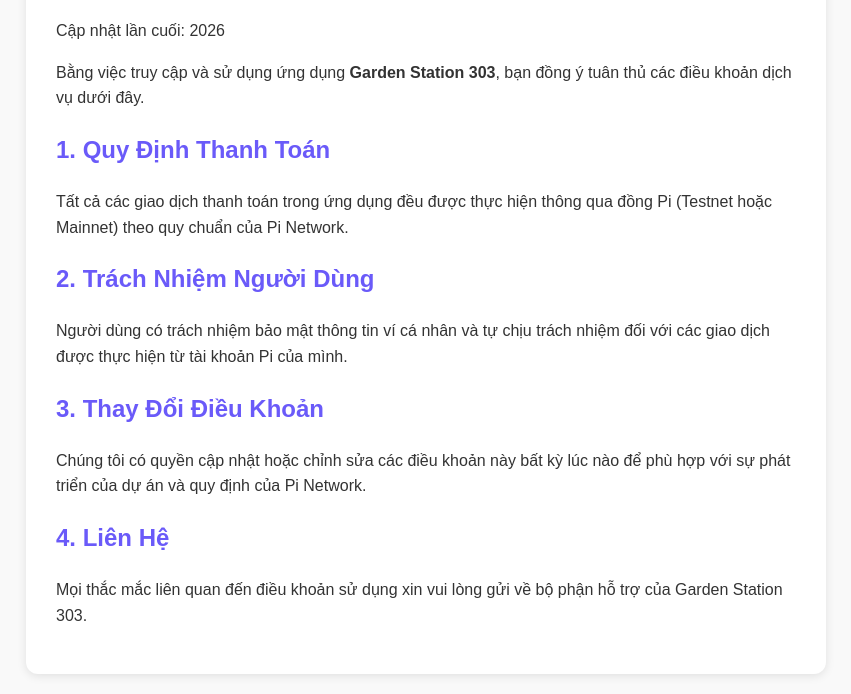
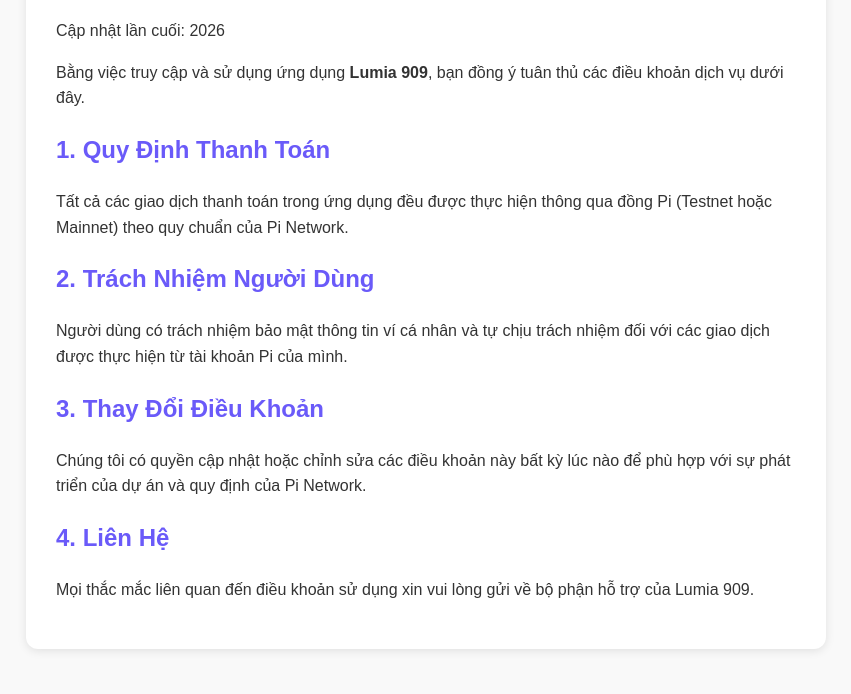
Before and after one commit to npt170289/lumia909, a plain HTML site: page terms.html in a window 1280 px wide. Shown: the part 126-820 px from the top of the page, without its empty margins (214-1065 px from the left). Drawn offline with Linux system fonts and the light colour scheme.

Commit message:
Update terms.html

```diff
--- a/terms.html
+++ b/terms.html
@@ -3,7 +3,7 @@
 <head>
     <meta charset="UTF-8">
     <meta name="viewport" content="width=device-width, initial-scale=1.0">
-    <title>Terms of Service - Garden Station 303</title>
+    <title>Terms of Service - Lumia 909</title>
     <style>
         body { font-family: sans-serif; line-height: 1.6; padding: 20px; max-width: 800px; margin: auto; background: #f9f9f9; color: #333; }
         h1, h2 { color: #6a5af9; }
@@ -14,7 +14,7 @@
     <div class="container">
         <h1>Điều Khoản Dịch Vụ (Terms of Service)</h1>
         <p>Cập nhật lần cuối: 2026</p>
-        <p>Bằng việc truy cập và sử dụng ứng dụng <strong>Garden Station 303</strong>, bạn đồng ý tuân thủ các điều khoản dịch vụ dưới đây.</p>
+        <p>Bằng việc truy cập và sử dụng ứng dụng <strong>Lumia 909</strong>, bạn đồng ý tuân thủ các điều khoản dịch vụ dưới đây.</p>
 
         <h2>1. Quy Định Thanh Toán</h2>
         <p>Tất cả các giao dịch thanh toán trong ứng dụng đều được thực hiện thông qua đồng Pi (Testnet hoặc Mainnet) theo quy chuẩn của Pi Network.</p>
@@ -26,7 +26,7 @@
         <p>Chúng tôi có quyền cập nhật hoặc chỉnh sửa các điều khoản này bất kỳ lúc nào để phù hợp với sự phát triển của dự án và quy định của Pi Network.</p>
 
         <h2>4. Liên Hệ</h2>
-        <p>Mọi thắc mắc liên quan đến điều khoản sử dụng xin vui lòng gửi về bộ phận hỗ trợ của Garden Station 303.</p>
+        <p>Mọi thắc mắc liên quan đến điều khoản sử dụng xin vui lòng gửi về bộ phận hỗ trợ của Lumia 909.</p>
     </div>
 </body>
 </html>
```
